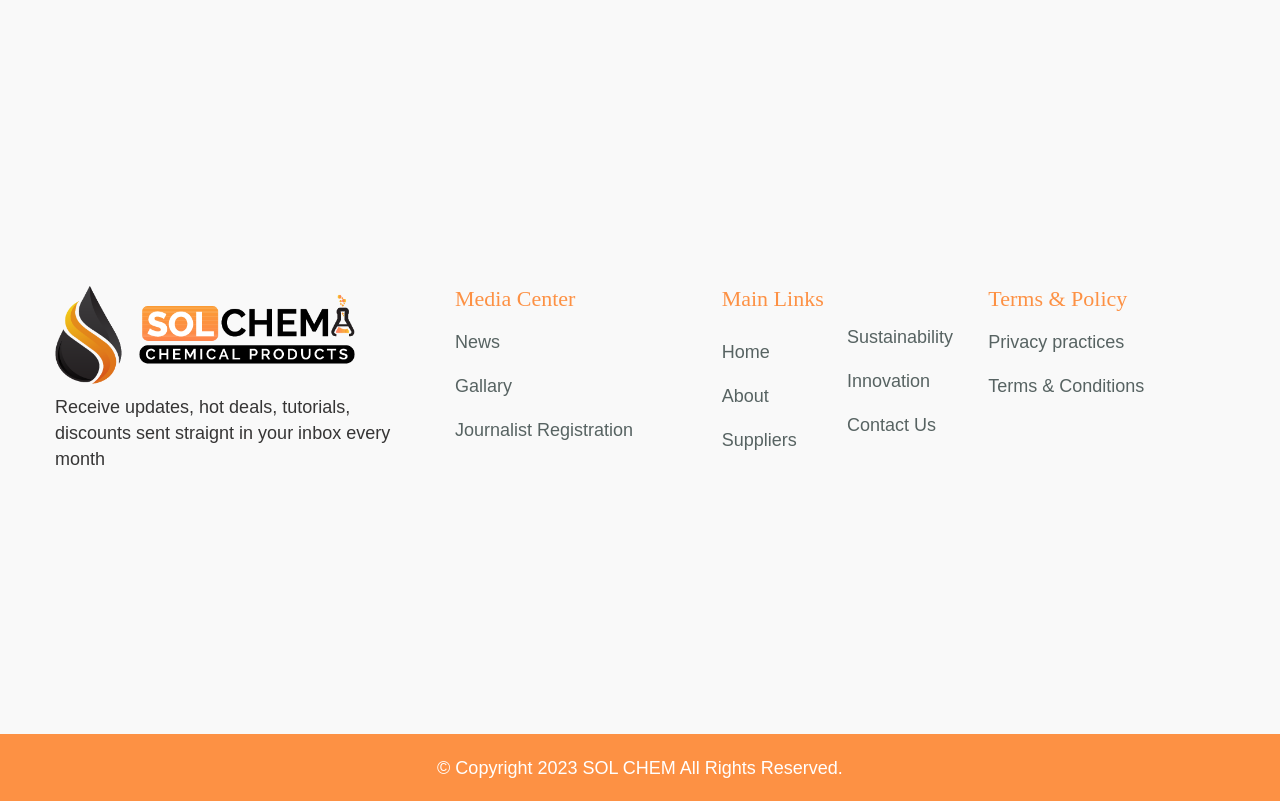
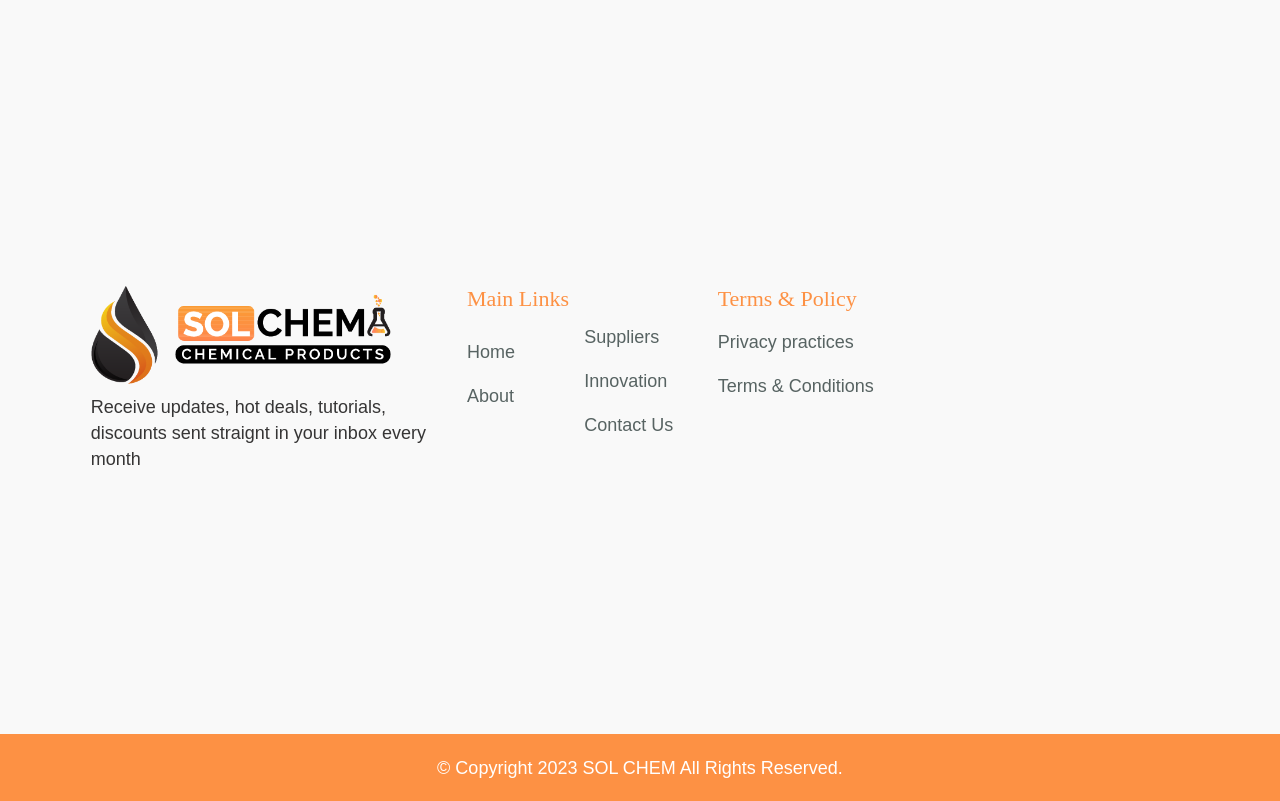
Before and after one commit to EngAhmedElBayoumi/solchuma, a Django app: page /about/en/affiliates in a window 1280 px wide. Shown: the part 1033-1834 px from the top of the page. Run offline with Django 5.2, Linux system fonts and the light colour scheme; data comes from the database, SQL or seed files in the repository; some libraries are stand-ins or nearby versions; some web fonts are replaced.

Commit message:
adasdasdasd

```diff
--- a/templates/base.html
+++ b/templates/base.html
@@ -50,7 +50,7 @@
                         <li class="current"><a href="{% url 'home:home' %}"> Home </a>
                         <li class="dropdown"><a> About </a>
                             <ul>
-                                <li><a href="About.html">About Sipchem</a></li>
+                                <li><a href="{% url 'about:about_sipchem' %}">About Sipchem</a></li>
                                 <li><a href="{% url 'about:affiliates' %}">Affiliates</a></li>
                                 <li><a href="{% url 'about:leadership' %}">Leadership</a></li>
                             </ul>
@@ -111,8 +111,8 @@
                         <li class=" dropdown"><a> About </a>
                             <ul>
                                 <li><a href="{% url 'about:about_sipchem' %}">About Sipchem</a></li>
-                                <li><a href="{% url 'about:affiliates' %}">Affiliates</a></li>
-                                <li><a href="{% url 'about:leadership' %}">Leadership</a></li>
+                                {% comment %} <li><a href="{% url 'about:affiliates' %}">Affiliates</a></li>
+                                <li><a href="{% url 'about:leadership' %}">Leadership</a></li> {% endcomment %}
                             </ul>
                         </li>
 
@@ -127,8 +127,8 @@
                         <li class="dropdown"><a>Sustainability</a>
                             <ul>
                                 <li><a href="{% url 'sustainability:esg_environment' %}">ESG</a></li>
-                                <li><a href="{% url 'sustainability:csr' %}">CSR</a></li>
-                                <li><a href="{% url 'sustainability:sustainability_reports' %}">Sustainability Reports</a></li>
+                                {% comment %} <li><a href="{% url 'sustainability:csr' %}">CSR</a></li>
+                                <li><a href="{% url 'sustainability:sustainability_reports' %}">Sustainability Reports</a></li> {% endcomment %}
                                 <li><a href="{% url 'sustainability:certifications' %}">Certifications</a></li>
                                 <li><a href="{% url 'sustainability:certifications' %}">IMS Compliance</a></li>
 
@@ -147,11 +147,7 @@
                         </nav>
                         <!-- Main Menu End-->
 
-                        <div class="outer-box clearfix">
 
-                            <!-- Btn box -->
-                            <div class="btn-box no-touch"><button class="nav-toggler"><span></span></button></div>
-                        </div>
 
                         <div class="outer-box clearfix">
                             <div class="language">
@@ -195,7 +191,7 @@
                     <div class="col-lg-8 col-md-7 ml-auto">
                         <div class="row">
 
-                            <div class="col-lg-4 col-md-4">
+                            {% comment %} <div class="col-lg-4 col-md-4">
                                 <div class="footer_widget">
                                     <h4 class="widget_title">Media Center</h4>
                                     <ul class="footer-menu">
@@ -204,23 +200,23 @@
                                     <li><a href="{% url 'journalist:journalist_registration' %}">Journalist Registration</a></li>
                                     </ul>
                                 </div>
-                            </div>
+                            </div> {% endcomment %}
 
-                            <div class="col-lg-4 col-md-4">
+                            <div class="col-lg-4 col-md-6">
                                 <div class="footer_widget">
                                     <h4 class="widget_title">Main Links</h4>
                                     <ul class="footer-menu" style="column-count: 2;">
                                     <li><a href="{% url 'home:home' %}">Home</a></li>
                                     <li><a href="About.html">About </a></li>
                                     <li><a href="{% url 'suppliers:subliers' %}"> Suppliers </a></li>
-                                    <li><a href="{% url 'sustainability:esg_environment' %}"> Sustainability </a></li>
+                                    {% comment %} <li><a href="{% url 'sustainability:esg_environment' %}"> Sustainability </a></li> {% endcomment %}
                                     <li><a href="Digital_Transformation.html"> Innovation  </a></li>
                                     <li><a href="{% url 'contact:contact'  %}"> Contact Us  </a></li>
                                     </ul>
                                 </div>
                             </div>
 
-                            <div class="col-lg-4 col-md-4">
+                            <div class="col-lg-4 col-md-6">
                                 <div class="footer_widget">
                                     <h4 class="widget_title">Terms & policy</h4>
                                     <ul class="footer-menu">
@@ -324,7 +320,6 @@
                                     <button class="theme-btn btn-style-one" style="display: block;margin: auto" type="submit" name="submit-form"><span class="btn-title">Send Message</span></button>
                                 </div>
                     </div>
-
                 </form>
             </div>
         </div>
```
